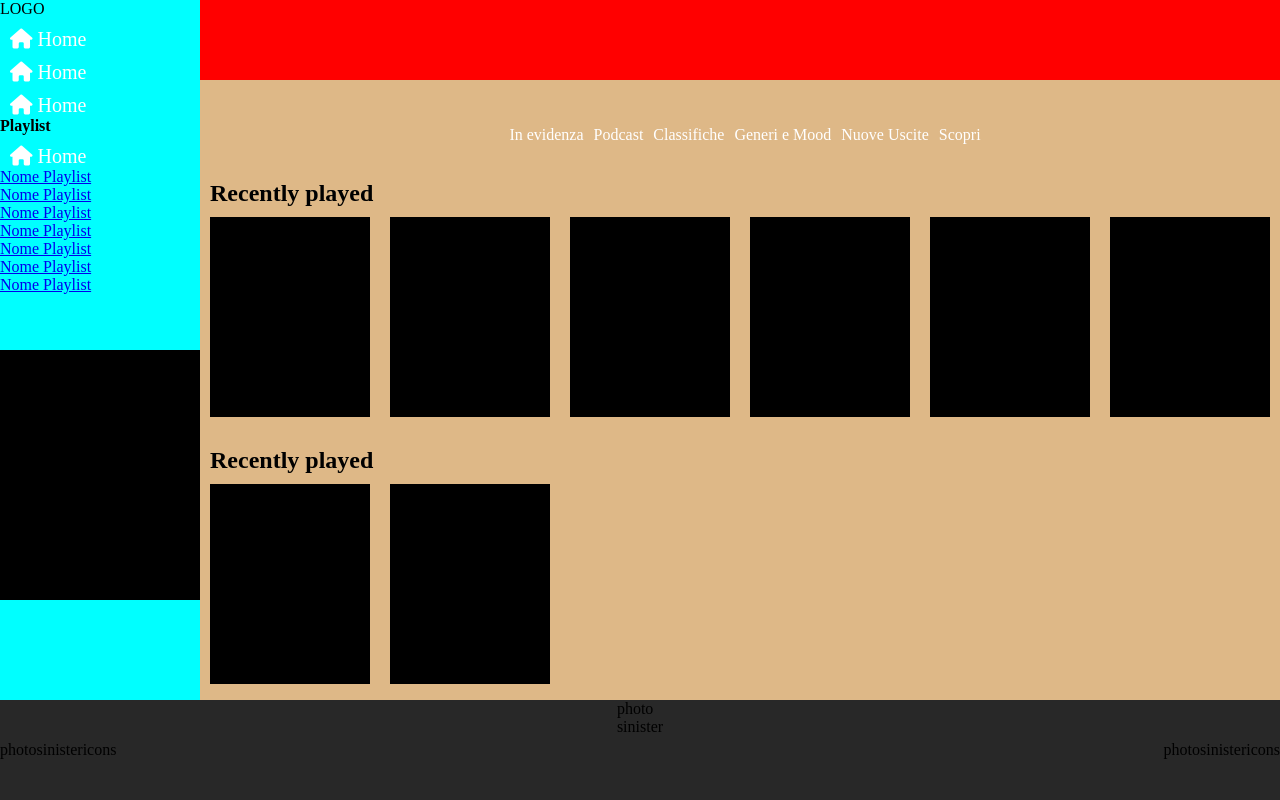
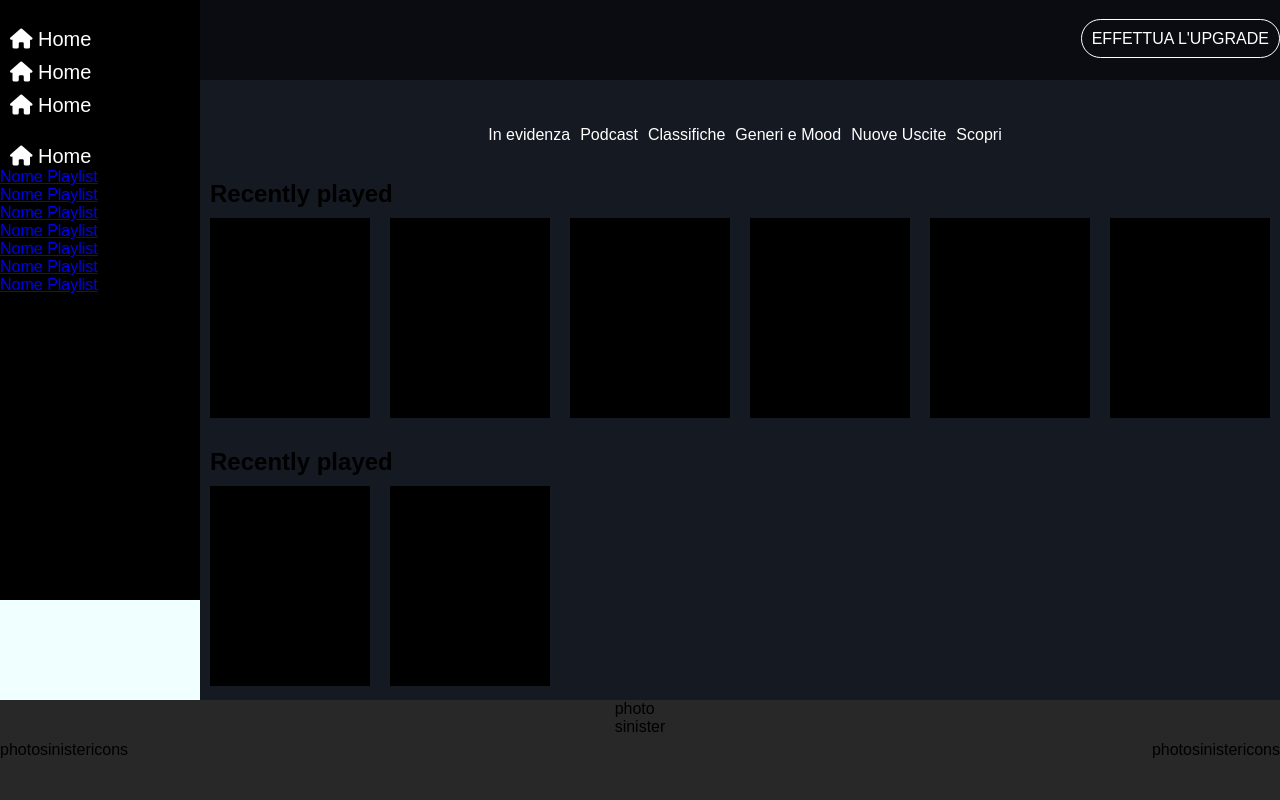
Before and after one commit to Giovannimaiorana/html-css-spotifyweb, a plain HTML site: page index.html in a window 1280 px wide. Drawn offline with Linux system fonts and the light colour scheme.

Commit message:
fine parte blocchi

```diff
--- a/css/style.css
+++ b/css/style.css
@@ -2,6 +2,7 @@
     margin: 0;
     padding: 0;
     box-sizing: border-box;
+    font-family: sans-serif;
 }
 /*debug*/
 
@@ -20,7 +21,7 @@
 .sidebar .information{
     width: 100%;
     height: 350px;
-    background-color: aqua;
+
 }
 .sidebar .information .sidebar-icon{
     margin-top: 10px;
@@ -34,14 +35,15 @@
 .sidebar .login{
     width: 100%;
     height: 100px;
-    background-color: aqua;
+    background-color: azure;
+    z-index: 20;
 }
 .sidebar .information .mobile{
     display: none;
 }
 .content{
     width: calc(100% - 50px);
-    background-color: burlywood;
+    background-color: rgb(20, 25, 34);
 }
 #cta{
     position: fixed;
@@ -50,7 +52,21 @@
     top: 0;
     z-index: 999;
     width: calc(100vw - 50px);
-    background-color:red;
+    background-color:rgba(0,0,0,0.5);
+}
+#cta .upgrade a{
+    text-decoration: none;
+    color: white;
+    background-color: rgba(0, 0, 0, 0);
+    border-radius: 20px;
+    border: 1px solid white;
+    padding: 10px;
+
+}
+#cta .upgrade{
+    position: absolute;
+    right: 0;
+    top:30px;
 }
 .navigation{
     margin-top: 110px;
@@ -143,6 +159,9 @@
    .sidebar .information .mobile{
     display: block;
    }
+   .sidebar .login{
+
+}
 }
 
 
@@ -162,8 +181,3 @@
         margin:10px
     }
 }
-
-
-@media screen and (min-width: 1200px) {
-
-}
--- a/index.html
+++ b/index.html
@@ -15,7 +15,7 @@
                 <aside class="sidebar">
         <!----------------sidebar content up----------------->
                     <div class="information">
-
+        <!----------------sidebar content  da nascondere in mobile----------------->
                        <div class="mobile">
                             <div class="logo">LOGO</div>
 
@@ -45,6 +45,7 @@
                                     <li><a href="#">Nome Playlist</a></li>
                                 </ul>
                         </div>
+         <!----------------sidebar content da nascondere in mobile fine----------------->
                        </div>
 
                     </div>
@@ -56,7 +57,11 @@
                 </aside>
         <!----------------main content----------------->
                 <div class=" content overflw">
-                    <div id="cta"></div>
+
+                    <div id="cta">
+                       <span class="upgrade"><a href="#">EFFETTUA L'UPGRADE</a></span>
+                    </div>
+
                     <nav class="navigation">
                             <ul class="flex wrap jc-center">
                                 <li><a href="#">In evidenza</a></li>
```
